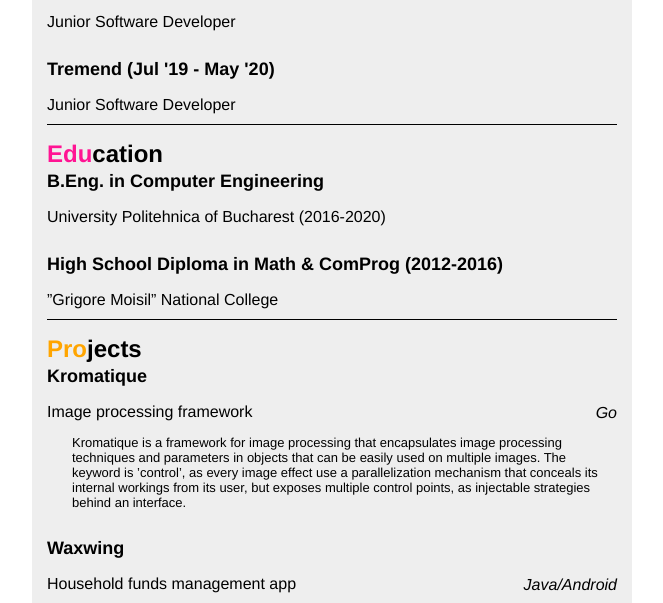
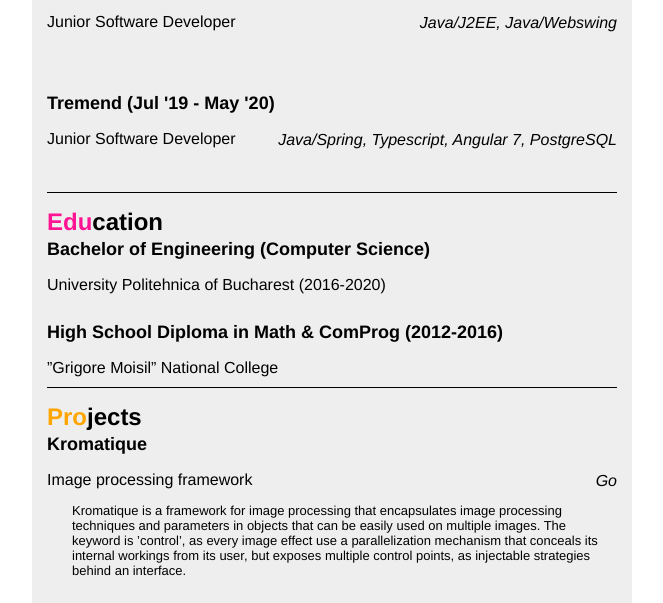
Before and after one commit to KennyTheBard/KennyTheBard.github.io, a plain HTML site: page index.html in a window 1280 px wide. Shown: the part 143-746 px from the top of the page, without its empty margins (308-971 px from the left). Drawn offline with Linux system fonts and the light colour scheme.

Commit message:
Added stacks used at jobs

```diff
--- a/index.html
+++ b/index.html
@@ -19,11 +19,13 @@
                 <div class="entry">
                     <p class="entry-title">Westaco (Aug–Oct '18)</p>
                     <p class="entry-subtitle">Junior Software Developer</p>
+                    <p class="stack">Java/J2EE, Java/Webswing</p>
                 </div>
 
                 <div class="entry">
                     <p class="entry-title">Tremend (Jul '19 - May '20)</p>
                     <p class="entry-subtitle">Junior Software Developer</p>
+                    <p class="stack">Java/Spring, Typescript, Angular 7, PostgreSQL</p>
                 </div>
             </div>
 
@@ -31,7 +33,7 @@
             <div class="category">
                 <h2 class="category-title"><span style="color: deeppink">Edu</span>cation</h2>
                 <div class="entry">
-                    <p class="entry-title">B.Eng. in Computer Engineering</p>
+                    <p class="entry-title">Bachelor of Engineering (Computer Science)</p>
                     <p class="entry-subtitle">University Politehnica of Bucharest (2016-2020)</p>
                 </div>
 
```
